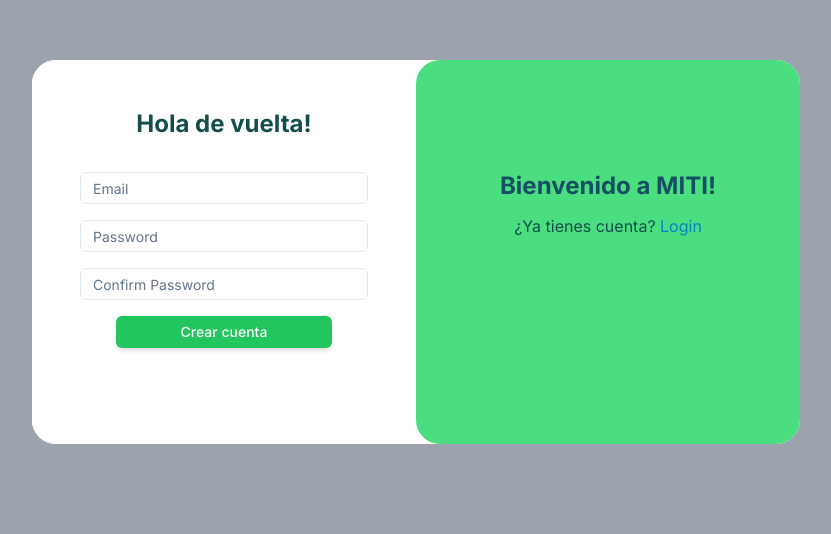
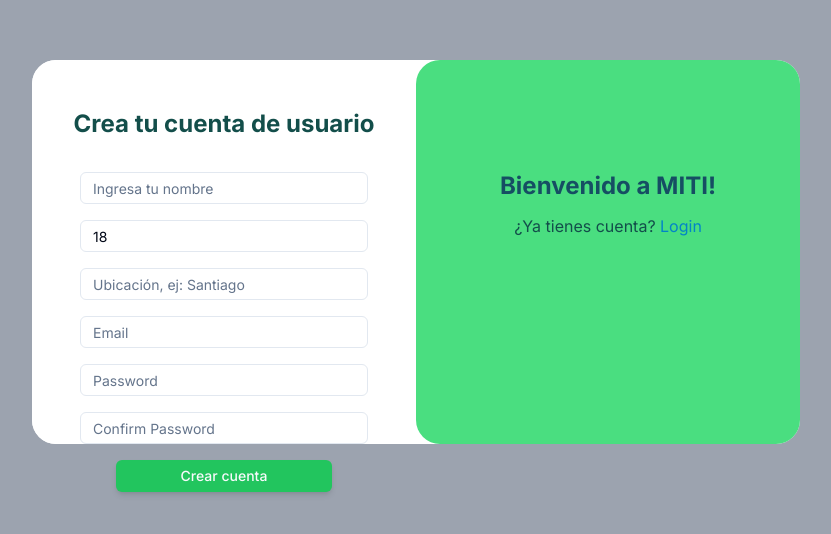
Before and after one commit to felipecalderon/c16-57-t-typescript-public, a Next.js app in the folder front/: page /auth/register in a window 1280 px wide. Shown: the part 148-682 px from the top of the page, without its empty margins (224-1055 px from the left). Built offline with nearby package versions, Linux system fonts and the light colour scheme.

Commit message:
refactor: adding more values to register form

```diff
--- a/front/src/app/auth/register/page.tsx
+++ b/front/src/app/auth/register/page.tsx
@@ -6,7 +6,7 @@
     <section className="flex justify-center items-center h-screen bg-gray-400">
       <div className="flex rounded-3xl bg-white">
         <div className="w-96 h-96 bg-white flex items-center flex-col pt-12 gap-3 rounded-l-3xl">
-          <h2 className="text-2xl font-bold text-teal-900">Hola de vuelta!</h2>
+          <h2 className="text-2xl font-bold text-teal-900">Crea tu cuenta de usuario</h2>
           <RegisterForm />
         </div>
         <div className="w-96 h-96 bg-green-400 rounded-3xl">
--- a/front/src/components/forms/register-form.tsx
+++ b/front/src/components/forms/register-form.tsx
@@ -1,5 +1,4 @@
 'use client'
-import Link from "next/link";
 import { z } from "zod";
 import { useForm } from "react-hook-form";
 import { zodResolver } from "@hookform/resolvers/zod";
@@ -42,20 +41,17 @@
       passwordConfirm: "",
       name: "",
       location: "",
-      age: 0
+      age: 18,
     },
   });
 
   const handleSubmit = async (values: z.infer<typeof formSchema>) => {
     try {
-      const { data } = await axios.post('http://localhost:3001/api/auth/register', {
-        name: 'Pepito',
-        age: 22,
-        email: form.getValues('email'),
-        location: 'Santiago',
-        password: form.getValues('password')
-      }
-      )
+      const valuesToSend = {
+        ...values,
+        age: Number(values.age),
+      };
+      const { data } = await axios.post('http://localhost:3001/api/auth/register', valuesToSend)
       console.log({ data });
     } catch (error) {
       console.log(error);
@@ -70,6 +66,60 @@
       >
         <FormField
           control={form.control}
+          name="name"
+          render={({ field }) => (
+            <FormItem>
+              <FormControl>
+                <Input
+                  placeholder="Ingresa tu nombre"
+                  {...field}
+                  type="text"
+                  autoComplete="off"
+                  className="h-8 w-full"
+                />
+              </FormControl>
+              <FormMessage />
+            </FormItem>
+          )}
+        />
+        <FormField
+          control={form.control}
+          name="age"
+          render={({ field }) => (
+            <FormItem>
+              <FormControl>
+                <Input
+                  placeholder="¿Que edad tienes?"
+                  {...field}
+                  type="number"
+                  autoComplete="off"
+                  className="h-8 w-full"
+                />
+              </FormControl>
+              <FormMessage />
+            </FormItem>
+          )}
+        />
+        <FormField
+          control={form.control}
+          name="location"
+          render={({ field }) => (
+            <FormItem>
+              <FormControl>
+                <Input
+                  placeholder="Ubicación, ej: Santiago"
+                  {...field}
+                  type="text"
+                  autoComplete="off"
+                  className="h-8 w-full"
+                />
+              </FormControl>
+              <FormMessage />
+            </FormItem>
+          )}
+        />
+        <FormField
+          control={form.control}
           name="email"
           render={({ field }) => (
             <FormItem>
@@ -78,6 +128,7 @@
                   placeholder="Email"
                   {...field}
                   type="email"
+                  autoComplete="off"
                   className="h-8 w-full"
                 />
               </FormControl>
@@ -95,6 +146,7 @@
                   placeholder="Password"
                   {...field}
                   type="password"
+                  autoComplete="off"
                   className="h-8 w-full"
                 />
               </FormControl>
@@ -112,6 +164,7 @@
                   placeholder="Confirm Password"
                   {...field}
                   type="password"
+                  autoComplete="off"
                   className="h-8 w-full"
                 />
               </FormControl>
```
